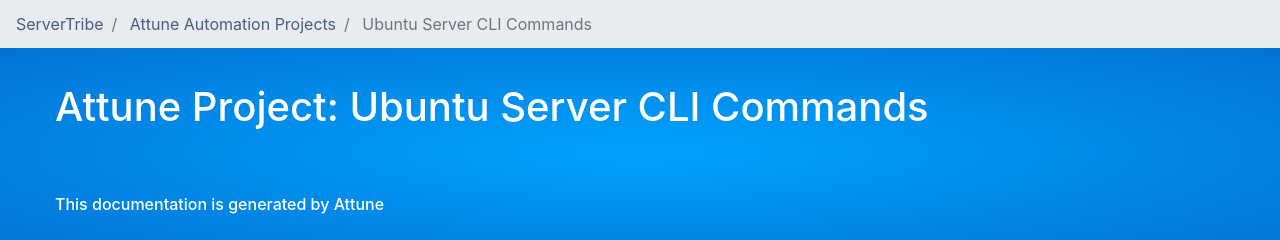
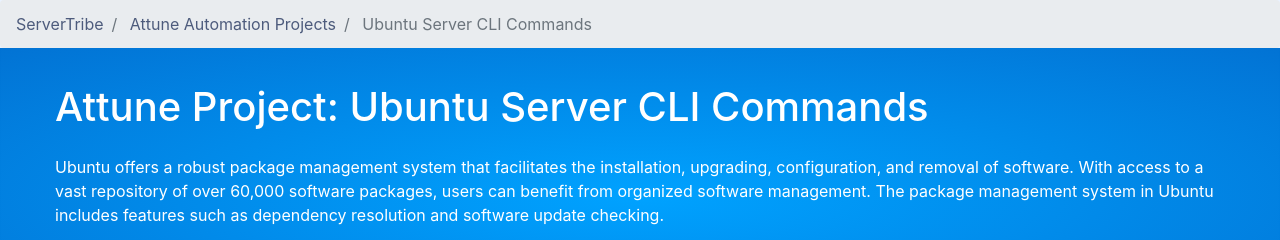
Before and after one commit to Attune-Automation/Ubuntu-Server-CLI-Commands, a plain HTML site: page docs/index.html in a window 1280 px wide. Shown: the top 240 px of the page. Drawn offline with nearby package versions, Linux system fonts and the light colour scheme.

Commit message:
create Project description

```diff
--- a/docs/index.html
+++ b/docs/index.html
@@ -11,7 +11,11 @@
     <meta name="title"
           content="Attune Automation Projects: Ubuntu Server CLI Commands">
     <meta name="description"
-          content="">
+          content="Ubuntu offers a robust package management system that facilitates the
+installation, upgrading, configuration, and removal of software. With access
+to a vast repository of over 60,000 software packages, users can benefit
+from organized software management. The package management system in Ubuntu
+">
     <meta name="robots"
           content="follow, index, max-snippet:-1, max-video-preview:-1, max-image-preview:large">
 
@@ -19,13 +23,21 @@
     <meta property="og:type" content="article"/>
     <meta property="og:title"
           content="Attune Automation Projects: Ubuntu Server CLI Commands"/>
-    <meta property="og:description" content=""/>
+    <meta property="og:description" content="Ubuntu offers a robust package management system that facilitates the
+installation, upgrading, configuration, and removal of software. With access
+to a vast repository of over 60,000 software packages, users can benefit
+from organized software management. The package management system in Ubuntu
+"/>
     <meta property="og:site_name" content="Attune Automation"/>
     <meta property="article:section" content="IT Instruction"/>
 
     <meta name="twitter:title"
           content="Attune Automation Projects: Ubuntu Server CLI Commands"/>
-    <meta name="twitter:description" content=""/>
+    <meta name="twitter:description" content="Ubuntu offers a robust package management system that facilitates the
+installation, upgrading, configuration, and removal of software. With access
+to a vast repository of over 60,000 software packages, users can benefit
+from organized software management. The package management system in Ubuntu
+"/>
 
     <link rel="stylesheet"
           href="https://cdn.jsdelivr.net/npm/bootstrap@4.0.0/dist/css/bootstrap.min.css"
@@ -75,7 +87,11 @@
         <div class="row">
             <div class="col px-0">
                 <p class="text-left">
-
+                    <p>Ubuntu offers a robust package management system that facilitates the
+installation, upgrading, configuration, and removal of software. With access
+to a vast repository of over 60,000 software packages, users can benefit
+from organized software management. The package management system in Ubuntu
+includes features such as dependency resolution and software update checking.</p>
                 </p>
             </div>
         </div>
```
Also changed, not shown: 2 other files.
